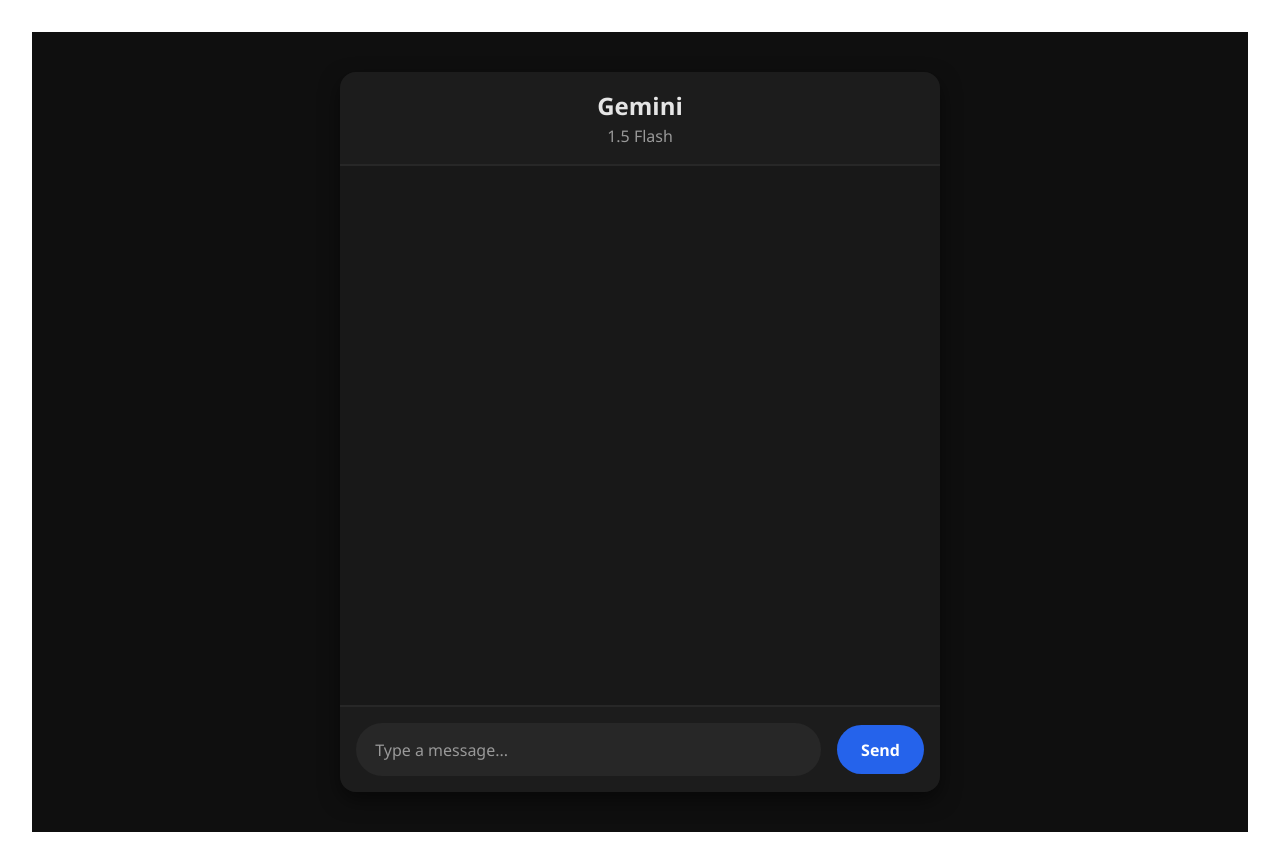
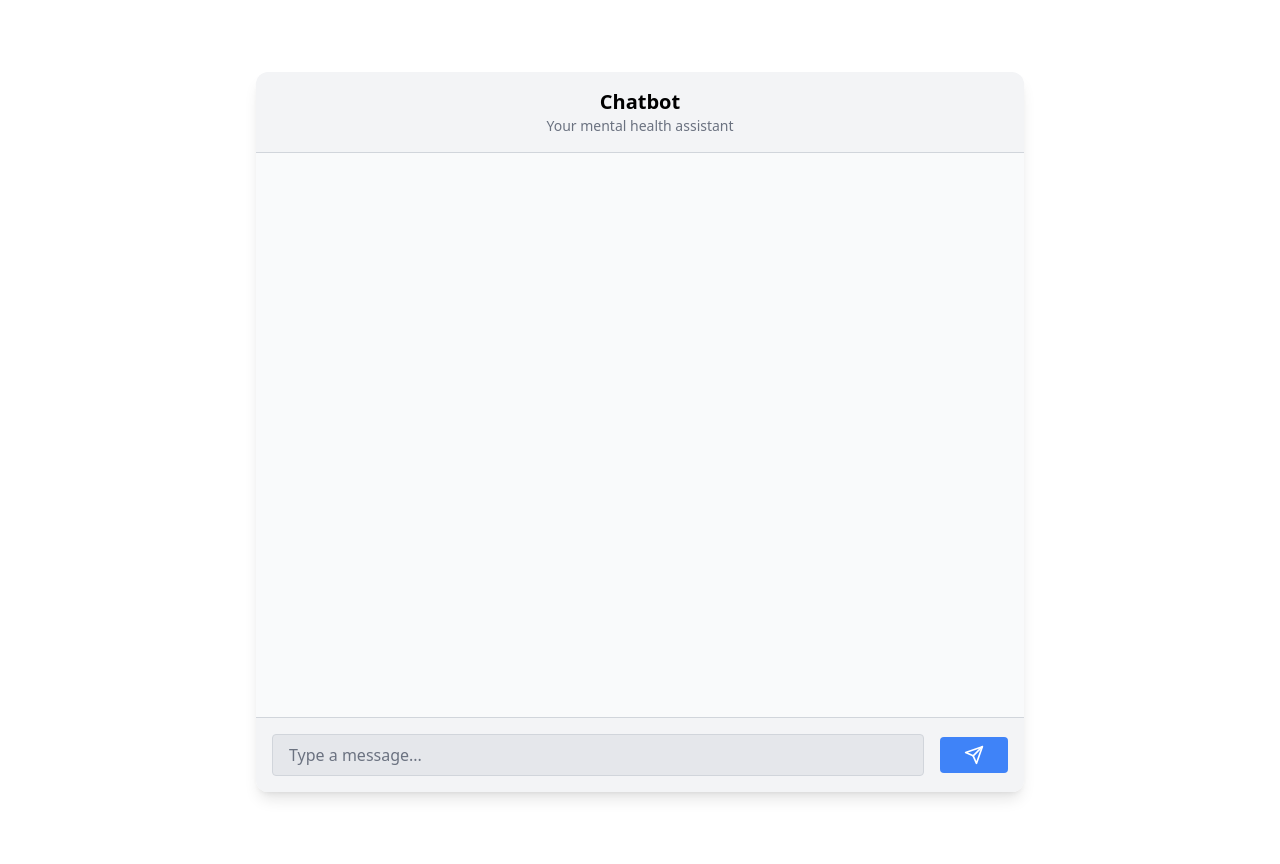
Before and after one commit to iamgaganam/MoodSync, a React (Vite) app in the folder Web_Application/client/: page /chatbot in a window 1280 px wide. Built offline with nearby package versions, Linux system fonts and the light colour scheme.

Commit message:
Chatbot UI Completion
Chatbot completion with the backend.

```diff
--- a/Web_Application/client/package.json
+++ b/Web_Application/client/package.json
@@ -14,8 +14,10 @@
     "axios": "^1.7.9",
     "flowbite": "^2.5.2",
     "flowbite-react": "^0.10.2",
+    "lucide-react": "^0.474.0",
     "react": "^18.3.1",
     "react-dom": "^18.3.1",
+    "react-icons": "^5.4.0",
     "react-router-dom": "^7.1.3"
   },
   "devDependencies": {
--- a/Web_Application/client/src/features/Chatbot.tsx
+++ b/Web_Application/client/src/features/Chatbot.tsx
@@ -1,11 +1,12 @@
 import React, { useState } from "react";
 import axios from "axios";
-import styles from "../styles/Chatbot.module.css";
+import { FiSend } from "react-icons/fi"; // Import send icon
+import "tailwindcss/tailwind.css";
 
-interface Message {
+type Message = {
   text: string;
   isUser: boolean;
-}
+};
 
 const Chatbot: React.FC = () => {
   const [messages, setMessages] = useState<Message[]>([]);
@@ -23,9 +24,8 @@
         const sentiment = response.data.sentiment;
         const confidence = response.data.confidence;
 
-        setMessages([
-          ...messages,
-          { text: inputText, isUser: true },
+        setMessages((prevMessages) => [
+          ...prevMessages,
           { text: `Sentiment: ${sentiment}`, isUser: false },
           {
             text: `Confidence Scores: ${confidence
@@ -36,8 +36,8 @@
         ]);
       } catch (error) {
         console.error("Error with the API request:", error);
-        setMessages([
-          ...messages,
+        setMessages((prevMessages) => [
+          ...prevMessages,
           { text: "Error: Unable to analyze sentiment.", isUser: false },
         ]);
       }
@@ -47,40 +47,51 @@
   };
 
   return (
-    <div className={styles["page-wrapper"]}>
-      <div className={styles["chat-container"]}>
-        {/* Header Section */}
-        <div className={styles["chat-header"]}>
-          <h1 className={styles["chat-title"]}>Gemini</h1>
-          <span className={styles["chat-subtitle"]}>1.5 Flash</span>
+    <div className="flex items-center justify-center min-h-screen">
+      <div className="flex flex-col w-full max-w-3xl h-[90vh] bg-white text-black rounded-xl shadow-lg overflow-hidden">
+        {/* Header */}
+        <div className="bg-gray-100 py-4 px-6 border-b border-gray-300">
+          <h1 className="text-xl font-bold">Chatbot</h1>
+          <p className="text-sm text-gray-500">Your mental health assistant</p>
         </div>
 
-        {/* Chat Messages */}
-        <div className={styles["chat-messages"]}>
+        {/* Messages */}
+        <div className="flex-1 overflow-y-auto p-6 space-y-4 bg-gray-50">
           {messages.map((msg, index) => (
             <div
               key={index}
-              className={`${styles.message} ${
-                msg.isUser ? styles["message-user"] : styles["message-bot"]
+              className={`flex ${msg.isUser ? "justify-end" : "justify-start"}`}
+            >
+              <div
+                className={`max-w-xs px-4 py-2 rounded-lg shadow-md text-sm ${
+                  msg.isUser
+                    ? "bg-blue-500 text-white rounded-br-none"
+                    : "bg-gray-200 text-gray-800 rounded-bl-none"
                 }`}
               >
-              <div className={styles["message-bubble"]}>{msg.text}</div>
+                {msg.text}
+              </div>
             </div>
           ))}
         </div>
 
-        {/* Input Section */}
-        <div className={styles["input-container"]}>
+        {/* Input */}
+        <div className="bg-gray-100 p-4 border-t border-gray-300">
+          <div className="flex items-center space-x-4">
             <input
               type="text"
               value={inputText}
               onChange={(e) => setInputText(e.target.value)}
               placeholder="Type a message..."
-            className={styles["input-box"]}
+              className="flex-1 px-4 py-2 bg-gray-200 text-black rounded border border-gray-300 focus:outline-none focus:ring focus:ring-blue-500"
             />
-          <button onClick={handleSend} className={styles["send-button"]}>
-            Send
+            <button
+              onClick={handleSend}
+              className="flex items-center px-6 py-2 bg-blue-500 text-white font-semibold rounded hover:bg-blue-600 focus:outline-none focus:ring focus:ring-blue-500"
+            >
+              <FiSend size={20} />
             </button>
+          </div>
         </div>
       </div>
     </div>
--- a/Web_Application/client/src/pages/Registration.tsx
+++ b/Web_Application/client/src/pages/Registration.tsx
@@ -8,7 +8,7 @@
   const [mobileNumber, setMobileNumber] = useState("");
   const [emergencyContact, setEmergencyContact] = useState("");
   const [errors, setErrors] = useState<{
-    [key: string]: string; // Allow any string key
+    [key: string]: string;
   }>({
     username: "",
     email: "",
@@ -117,7 +117,7 @@
                   id={field}
                   className={`input ${errors[field] ? "input-error" : ""}`}
                   placeholder={formatPlaceholder(field)}
-                  value={eval(field) || ""} // Ensure default empty string
+                  value={eval(field) || ""}
                   onChange={(e) => {
                     const setter = {
                       username: setUsername,
@@ -128,7 +128,7 @@
                       emergencyContact: setEmergencyContact,
                     }[field];
 
-                    setter?.(e.target.value); // Safe call to setter
+                    setter?.(e.target.value);
                   }}
                   onBlur={() => handleBlur(field)}
                   required
--- a/Web_Application/client/src/styles/Chatbot.module.css
+++ b/Web_Application/client/src/styles/Chatbot.module.css
@@ -1,4 +1,3 @@
-/* Page Wrapper */
 .page-wrapper {
   display: flex;
   align-items: center;
@@ -146,3 +145,63 @@
   background-color: #1e40af;
   transform: scale(1.05);
 }
+
+/* Light Mode */
+.light-mode {
+  background-color: #f9f9f9; /* Light background */
+  color: #333; /* Darker text for contrast */
+}
+
+.light-mode .chat-container {
+  background-color: #ffffff; /* White chatbox background */
+  color: #333;
+}
+
+.light-mode .chat-header {
+  background-color: #f1f1f1; /* Light header background */
+  border-bottom: 1px solid #ddd;
+}
+
+.light-mode .chat-messages {
+  background-color: #f9f9f9; /* Lighter chat background */
+}
+
+.light-mode .message-user .message-bubble {
+  background-color: #007aff; /* Blue for user messages */
+  color: white;
+}
+
+.light-mode .message-bot .message-bubble {
+  background-color: #e0e0e0; /* Gray for bot messages */
+  color: #333;
+}
+
+.light-mode .input-container {
+  background-color: #f1f1f1;
+  border-top: 1px solid #ddd;
+}
+
+.light-mode .input-box {
+  background-color: #e9e9e9;
+  color: #333;
+}
+
+.light-mode .send-button {
+  background-color: #007aff;
+  color: white;
+}
+
+.theme-toggle {
+  margin-left: auto;
+  background: none;
+  border: none;
+  color: inherit;
+  font-size: 1rem;
+  cursor: pointer;
+  padding: 0.5rem;
+  transition: color 0.3s ease;
+}
+
+.theme-toggle:hover {
+  color: #007aff;
+}
```
Also changed, not shown: 1 other file (tests, documents, lock files or other folders). Lines whose indentation alone changed are shown as unchanged.
